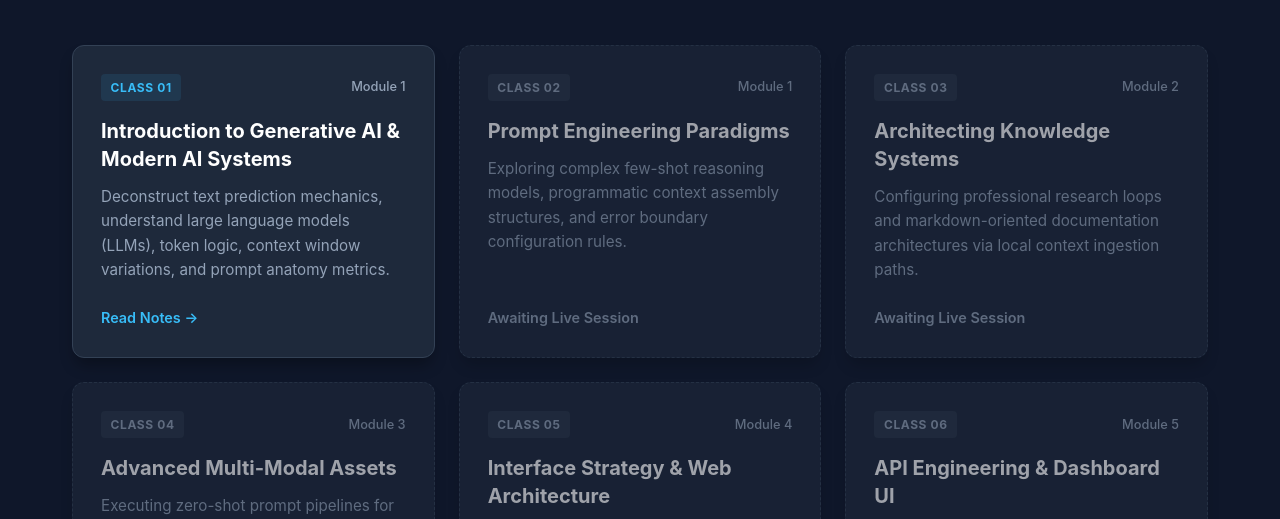
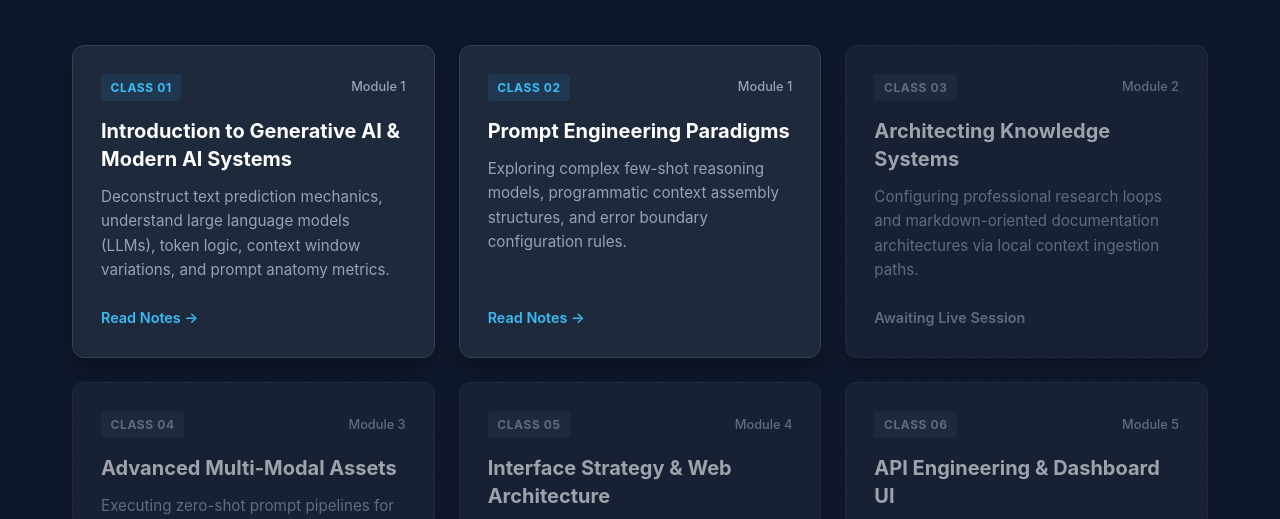
Before and after one commit to Rahulrkr1996/GenAI-Course, a plain HTML site: page notes/index.html in a window 1280 px wide. Shown: the part 225-744 px from the top of the page. Drawn offline with Linux system fonts and the light colour scheme.

Commit message:
added notes for class 2

```diff
--- a/notes/index.html
+++ b/notes/index.html
@@ -280,8 +280,8 @@
                 <span class="read-link">Read Notes &rarr;</span>
             </a>
 
-            <!-- FUTURE PLACEHOLDERS MAPPED TO SUB-MODULES -->
-            <div class="class-card placeholder">
+            <!-- CLASS 2 (ACTIVE ROUTE) -->
+            <a href="class2/" class="class-card">
                 <div>
                     <div class="card-meta">
                         <span class="class-badge">Class 02</span>
@@ -290,9 +290,10 @@
                     <h2>Prompt Engineering Paradigms</h2>
                     <p>Exploring complex few-shot reasoning models, programmatic context assembly structures, and error boundary configuration rules.</p>
                 </div>
-                <span class="read-link" style="color: var(--text-muted);">Awaiting Live Session</span>
-            </div>
+                <span class="read-link">Read Notes &rarr;</span>
+            </a>
 
+            <!-- FUTURE PLACEHOLDERS MAPPED TO SUB-MODULES -->
             <div class="class-card placeholder">
                 <div>
                     <div class="card-meta">
```
